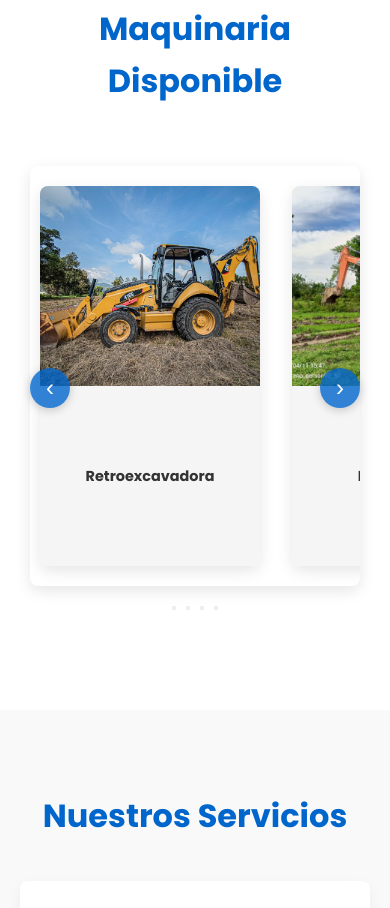
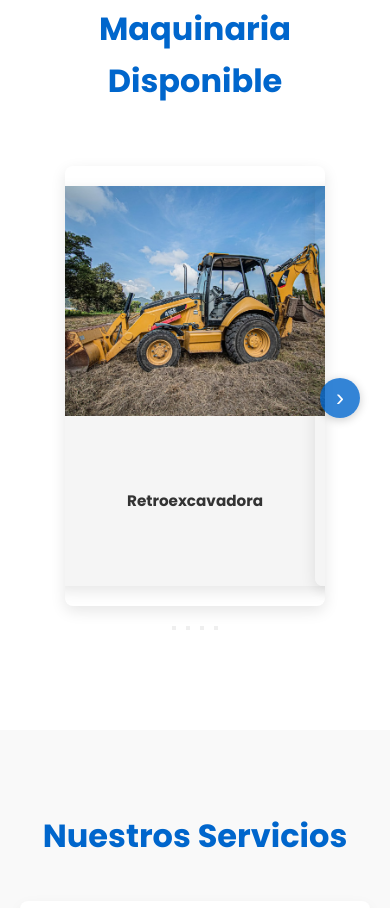
Before and after one commit to sophiealferez-oss/Servicios-y-suministros-WLS, a website: page index.html in a window 390 px wide. Shown: the part 1873-2781 px from the top of the page. Drawn offline with nearby package versions, Linux system fonts and the light colour scheme.

Commit message:
arreglo de seccion de maquinaria

```diff
--- a/script.js
+++ b/script.js
@@ -584,11 +584,16 @@ function updateButtonVisibility() {
     if (!prevBtn || !nextBtn) return;
 
     if (window.innerWidth <= 768) {
-        // Mobile: always show next button, hide prev button at start
+        // Mobile: hide prev button at start, show only when scrolled
         const isAtStart = carouselTrack.scrollLeft < 10;
 
-        // Show prev button only if scrolled away from start
-        prevBtn.style.display = isAtStart ? 'none' : 'flex';
+        // Show prev button ONLY if scrolled away from start
+        if (isAtStart) {
+            prevBtn.style.display = 'none';
+        } else {
+            prevBtn.style.display = 'flex';
+        }
+
         // Always show next button on mobile
         nextBtn.style.display = 'flex';
     } else {
@@ -1006,6 +1011,11 @@ function initApp() {
     // Initialize carousel position
     currentSlide = 0;
     updateCarousel();
+
+    // Force hide prev button at start
+    if (prevBtn && window.innerWidth <= 768) {
+        prevBtn.style.display = 'none';
+    }
 }
 
 // Initialize app when DOM is loaded
--- a/styles.css
+++ b/styles.css
@@ -501,7 +501,7 @@ section {
         position: relative;
         max-width: 100%;
         margin: 0 auto;
-        padding: 20px 15px;
+        padding: 20px 10px;
         overflow: visible;
     }
 
@@ -510,6 +510,9 @@ section {
         border-radius: 8px;
         box-shadow: 0 5px 15px rgba(0, 0, 0, 0.1);
         position: relative;
+        width: 100%;
+        max-width: 280px;
+        margin: 0 auto;
     }
 
     .carousel-track {
@@ -520,8 +523,8 @@ section {
         -webkit-overflow-scrolling: touch;
         scrollbar-width: none;
         -ms-overflow-style: none;
-        gap: 16px;
-        padding: 20px 15px;
+        gap: 0;
+        padding: 20px 0;
         justify-content: flex-start;
         transform: none !important;
     }
@@ -531,9 +534,9 @@ section {
     }
 
     .carousel-slide {
-        flex: 0 0 auto;
-        width: 260px;
-        min-width: 260px;
+        flex: 0 0 280px;
+        width: 280px;
+        min-width: 280px;
         scroll-snap-align: start;
         display: flex;
         justify-content: center;
@@ -543,10 +546,9 @@ section {
     }
 
     .carousel-slide .gallery-item {
-        width: 100%;
-        max-width: 260px;
-        height: 380px;
-        margin: 0 auto;
+        width: 280px;
+        height: 400px;
+        margin: 0;
         display: flex;
         flex-direction: column;
         align-items: center;
@@ -559,9 +561,9 @@ section {
     }
 
     .gallery-item img {
-        height: 220px;
+        height: 250px;
         object-fit: cover;
-        width: 100%;
+        width: 280px;
         display: block;
         margin: 0 auto;
         background-color: #f0f0f0;
@@ -570,7 +572,7 @@ section {
 
     .gallery-item h3 {
         text-align: center;
-        padding: 12px;
+        padding: 15px;
         margin: 0;
         flex-grow: 1;
         display: flex;
@@ -579,8 +581,8 @@ section {
         background-color: #f5f5f5;
         color: #333;
         width: 100%;
-        min-height: 70px;
-        font-size: 0.95rem;
+        min-height: 80px;
+        font-size: 1rem;
         pointer-events: none;
     }
 
@@ -599,38 +601,42 @@ section {
 
 /* Extra small mobile devices (max-width: 480px) */
 @media (max-width: 480px) {
+    .carousel-wrapper {
+        max-width: 260px;
+    }
+
     .carousel-slide {
-        width: 240px;
-        min-width: 240px;
-        padding: 0 10px;
+        flex: 0 0 260px;
+        width: 260px;
+        min-width: 260px;
+        padding: 0;
     }
 
     .gallery-item {
-        width: 100%;
-        max-width: 240px;
-        height: 360px;
+        width: 260px;
+        height: 380px;
         margin: 0;
     }
 
     .gallery-item img {
-        height: 200px;
+        height: 230px;
         object-fit: cover;
-        width: 100%;
+        width: 260px;
     }
 
     .gallery-item h3 {
-        font-size: 0.9rem;
+        font-size: 0.95rem;
         padding: 12px;
-        min-height: 65px;
+        min-height: 70px;
     }
 
     .carousel-container {
-        padding: 20px 10px;
+        padding: 20px 5px;
     }
 
     .carousel-track {
-        gap: 12px;
-        padding: 20px 10px;
+        gap: 0;
+        padding: 20px 0;
     }
 }
 
```
